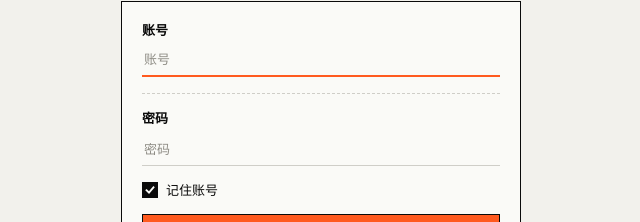
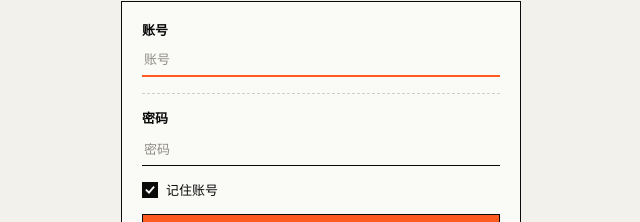
Before and after one commit to plmnbvcxz46/miniteam-pms, a React (Vite) app in the folder frontend/: page /#/ in a window 1280 px wide. Shown: the part 289-511 px from the top of the page, without its empty margins (319-959 px from the left). Built offline with nearby package versions, Linux system fonts and the light colour scheme.

Commit message:
fix(ui): 加深 Input underline 默认下划线描边以保证清晰可辨

```diff
--- a/frontend/src/components/ui/Input/Input.module.css
+++ b/frontend/src/components/ui/Input/Input.module.css
@@ -39,7 +39,7 @@
   padding: var(--space-0) var(--space-0-5);
   background-color: transparent;
   border-width: 0;
-  border-bottom: var(--border-width-thin) solid var(--color-border);
+  border-bottom: var(--border-width-thin) solid var(--color-border-strong);
 }
 
 .input[data-variant="boxed"] {
--- a/frontend/src/dev/sections/FormTextShowcase.tsx
+++ b/frontend/src/dev/sections/FormTextShowcase.tsx
@@ -21,7 +21,7 @@ function DemoTextarea(props: TextareaProps) {
 }
 
 const INPUT_VARIANTS: { variant: InputVariant; label: string }[] = [
-  { variant: "underline", label: "underline（表单下划线）" },
+  { variant: "underline", label: "underline（墨色表单下划线）" },
   { variant: "boxed", label: "boxed（全框搜索/输入）" },
 ];
 
```
Also changed, not shown: 2 other files (tests, documents, lock files or other folders).
